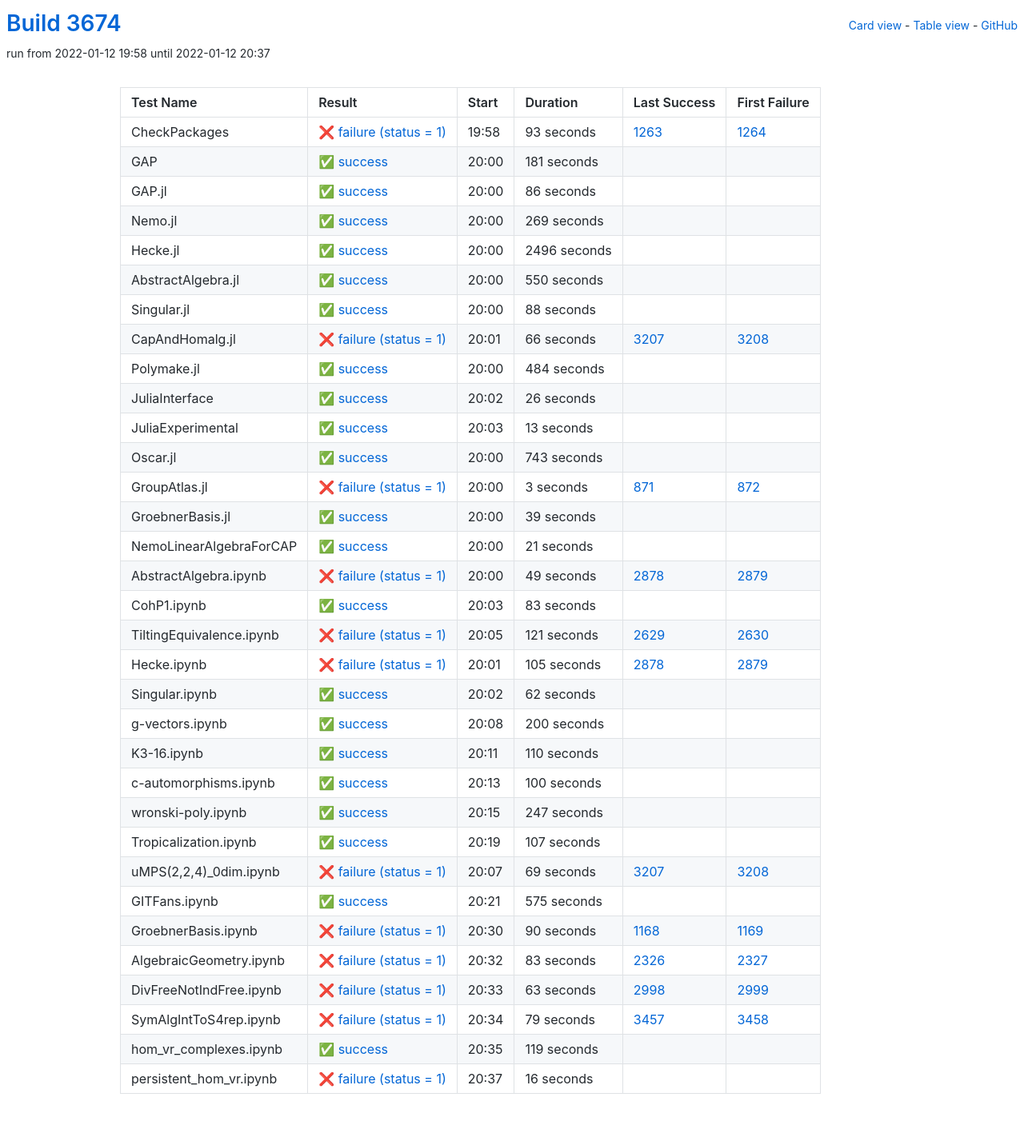
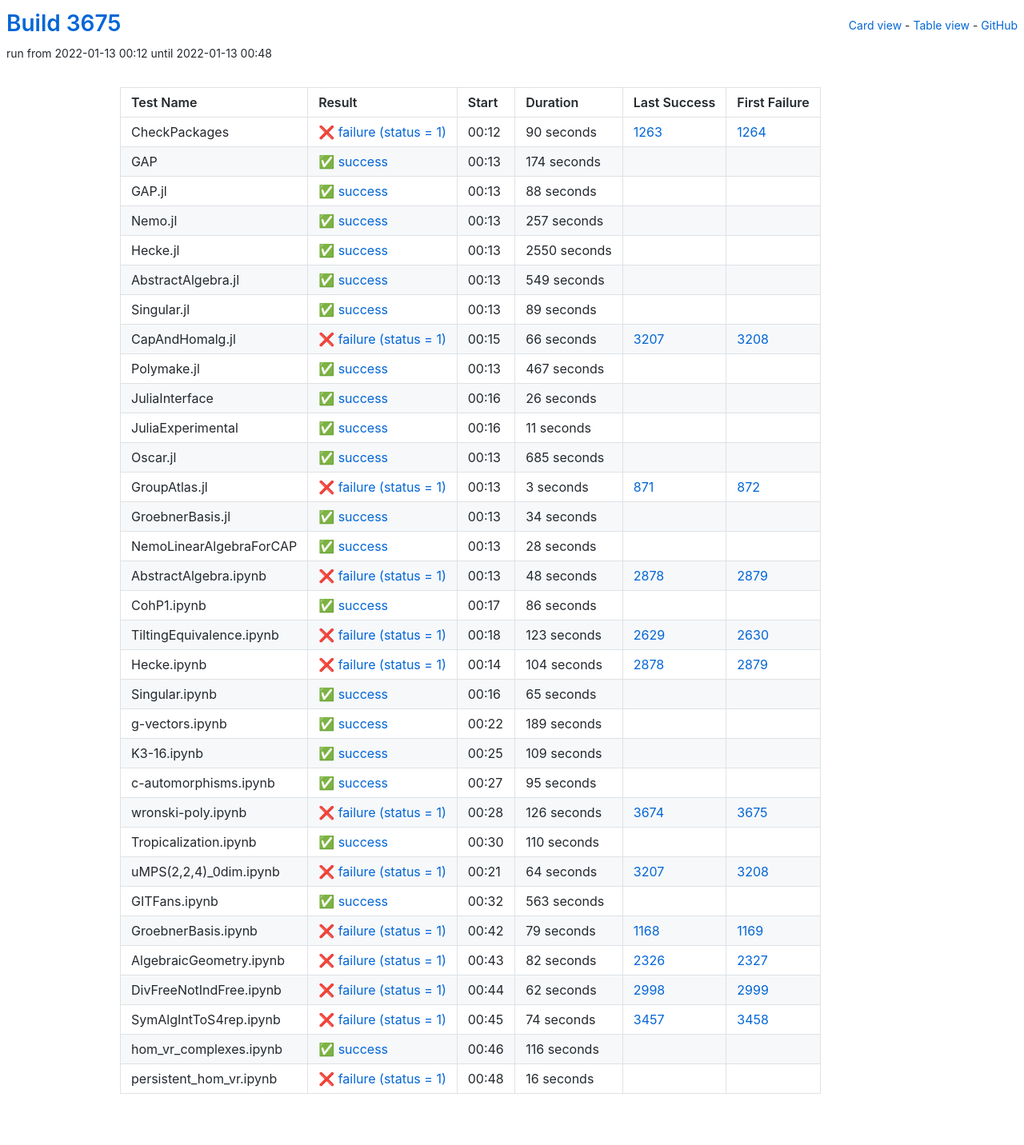
Before and after one commit to oscar-system/oscar-ci-status-stable, a Jekyll site: the page built from table.html, in a window 1280 px wide. Shown: the whole page at 80% size. Built offline with Jekyll 4.4.1, drawn with Linux system fonts in a browser that asks for light colours.

Commit message:
Build #3675

```diff
--- a/_data/ci.yml
+++ b/_data/ci.yml
@@ -1,6 +1,6 @@
 ---
-build: 3674
-build_url: https://oscarci.mathematik.uni-kl.de/job/oscar-stable/3674/
+build: 3675
+build_url: https://oscarci.mathematik.uni-kl.de/job/oscar-stable/3675/
 job: oscar-stable
 organization: oscar-system
 repo: oscar-ci-status-stable
@@ -8,80 +8,32 @@ repourl: https://github.com/oscar-system/oscar-ci-status-stable
 tests:
 - name: CheckPackages
   id: checkpackages
-  log: https://oscarci.mathematik.uni-kl.de/job/oscar-stable/3674/artifact/logs/build-3674/CheckPackages.log
-  start: 2022-01-12 19:58
+  log: https://oscarci.mathematik.uni-kl.de/job/oscar-stable/3675/artifact/logs/build-3675/CheckPackages.log
+  start: 2022-01-13 00:12
   success: false
   exitcode: 1
   status: failure
-  duration: 93
+  duration: 90
   last_success: 1263
   last_success_url: https://oscarci.mathematik.uni-kl.de/job/oscar-stable/1263/
   first_failure: 1264
   first_failure_url: https://oscarci.mathematik.uni-kl.de/job/oscar-stable/1264/
 - name: GAP
   id: gap
-  log: https://oscarci.mathematik.uni-kl.de/job/oscar-stable/3674/artifact/logs/build-3674/GAP.log
-  start: 2022-01-12 20:00
+  log: https://oscarci.mathematik.uni-kl.de/job/oscar-stable/3675/artifact/logs/build-3675/GAP.log
+  start: 2022-01-13 00:13
   success: true
   exitcode: 0
   status: success
-  duration: 181
+  duration: 174
   last_success: false
   last_success_url:
   first_failure: false
   first_failure_url:
 - name: GAP.jl
   id: gap-jl
-  log: https://oscarci.mathematik.uni-kl.de/job/oscar-stable/3674/artifact/logs/build-3674/GAP.jl.log
-  start: 2022-01-12 20:00
-  success: true
-  exitcode: 0
-  status: success
-  duration: 86
-  last_success: false
-  last_success_url:
-  first_failure: false
-  first_failure_url:
-- name: Nemo.jl
-  id: nemo-jl
-  log: https://oscarci.mathematik.uni-kl.de/job/oscar-stable/3674/artifact/logs/build-3674/Nemo.jl.log
-  start: 2022-01-12 20:00
-  success: true
-  exitcode: 0
-  status: success
-  duration: 269
-  last_success: false
-  last_success_url:
-  first_failure: false
-  first_failure_url:
-- name: Hecke.jl
-  id: hecke-jl
-  log: https://oscarci.mathematik.uni-kl.de/job/oscar-stable/3674/artifact/logs/build-3674/Hecke.jl.log
-  start: 2022-01-12 20:00
-  success: true
-  exitcode: 0
-  status: success
-  duration: 2496
-  last_success: false
-  last_success_url:
-  first_failure: false
-  first_failure_url:
-- name: AbstractAlgebra.jl
-  id: abstractalgebra-jl
-  log: https://oscarci.mathematik.uni-kl.de/job/oscar-stable/3674/artifact/logs/build-3674/AbstractAlgebra.jl.log
-  start: 2022-01-12 20:00
-  success: true
-  exitcode: 0
-  status: success
-  duration: 550
-  last_success: false
-  last_success_url:
-  first_failure: false
-  first_failure_url:
-- name: Singular.jl
-  id: singular-jl
-  log: https://oscarci.mathematik.uni-kl.de/job/oscar-stable/3674/artifact/logs/build-3674/Singular.jl.log
-  start: 2022-01-12 20:00
+  log: https://oscarci.mathematik.uni-kl.de/job/oscar-stable/3675/artifact/logs/build-3675/GAP.jl.log
+  start: 2022-01-13 00:13
   success: true
   exitcode: 0
   status: success
@@ -90,10 +42,58 @@ tests:
   last_success_url:
   first_failure: false
   first_failure_url:
+- name: Nemo.jl
+  id: nemo-jl
+  log: https://oscarci.mathematik.uni-kl.de/job/oscar-stable/3675/artifact/logs/build-3675/Nemo.jl.log
+  start: 2022-01-13 00:13
+  success: true
+  exitcode: 0
+  status: success
+  duration: 257
+  last_success: false
+  last_success_url:
+  first_failure: false
+  first_failure_url:
+- name: Hecke.jl
+  id: hecke-jl
+  log: https://oscarci.mathematik.uni-kl.de/job/oscar-stable/3675/artifact/logs/build-3675/Hecke.jl.log
+  start: 2022-01-13 00:13
+  success: true
+  exitcode: 0
+  status: success
+  duration: 2550
+  last_success: false
+  last_success_url:
+  first_failure: false
+  first_failure_url:
+- name: AbstractAlgebra.jl
+  id: abstractalgebra-jl
+  log: https://oscarci.mathematik.uni-kl.de/job/oscar-stable/3675/artifact/logs/build-3675/AbstractAlgebra.jl.log
+  start: 2022-01-13 00:13
+  success: true
+  exitcode: 0
+  status: success
+  duration: 549
+  last_success: false
+  last_success_url:
+  first_failure: false
+  first_failure_url:
+- name: Singular.jl
+  id: singular-jl
+  log: https://oscarci.mathematik.uni-kl.de/job/oscar-stable/3675/artifact/logs/build-3675/Singular.jl.log
+  start: 2022-01-13 00:13
+  success: true
+  exitcode: 0
+  status: success
+  duration: 89
+  last_success: false
+  last_success_url:
+  first_failure: false
+  first_failure_url:
 - name: CapAndHomalg.jl
   id: capandhomalg-jl
-  log: https://oscarci.mathematik.uni-kl.de/job/oscar-stable/3674/artifact/logs/build-3674/CapAndHomalg.jl.log
-  start: 2022-01-12 20:01
+  log: https://oscarci.mathematik.uni-kl.de/job/oscar-stable/3675/artifact/logs/build-3675/CapAndHomalg.jl.log
+  start: 2022-01-13 00:15
   success: false
   exitcode: 1
   status: failure
@@ -104,20 +104,20 @@ tests:
   first_failure_url: https://oscarci.mathematik.uni-kl.de/job/oscar-stable/3208/
 - name: Polymake.jl
   id: polymake-jl
-  log: https://oscarci.mathematik.uni-kl.de/job/oscar-stable/3674/artifact/logs/build-3674/Polymake.jl.log
-  start: 2022-01-12 20:00
+  log: https://oscarci.mathematik.uni-kl.de/job/oscar-stable/3675/artifact/logs/build-3675/Polymake.jl.log
+  start: 2022-01-13 00:13
   success: true
   exitcode: 0
   status: success
-  duration: 484
+  duration: 467
   last_success: false
   last_success_url:
   first_failure: false
   first_failure_url:
 - name: JuliaInterface
   id: juliainterface
-  log: https://oscarci.mathematik.uni-kl.de/job/oscar-stable/3674/artifact/logs/build-3674/JuliaInterface.log
-  start: 2022-01-12 20:02
+  log: https://oscarci.mathematik.uni-kl.de/job/oscar-stable/3675/artifact/logs/build-3675/JuliaInterface.log
+  start: 2022-01-13 00:16
   success: true
   exitcode: 0
   status: success
@@ -128,32 +128,32 @@ tests:
   first_failure_url:
 - name: JuliaExperimental
   id: juliaexperimental
-  log: https://oscarci.mathematik.uni-kl.de/job/oscar-stable/3674/artifact/logs/build-3674/JuliaExperimental.log
-  start: 2022-01-12 20:03
+  log: https://oscarci.mathematik.uni-kl.de/job/oscar-stable/3675/artifact/logs/build-3675/JuliaExperimental.log
+  start: 2022-01-13 00:16
   success: true
   exitcode: 0
   status: success
-  duration: 13
+  duration: 11
   last_success: false
   last_success_url:
   first_failure: false
   first_failure_url:
 - name: Oscar.jl
   id: oscar-jl
-  log: https://oscarci.mathematik.uni-kl.de/job/oscar-stable/3674/artifact/logs/build-3674/Oscar.jl.log
-  start: 2022-01-12 20:00
+  log: https://oscarci.mathematik.uni-kl.de/job/oscar-stable/3675/artifact/logs/build-3675/Oscar.jl.log
+  start: 2022-01-13 00:13
   success: true
   exitcode: 0
   status: success
-  duration: 743
+  duration: 685
   last_success: false
   last_success_url:
   first_failure: false
   first_failure_url:
 - name: GroupAtlas.jl
   id: groupatlas-jl
-  log: https://oscarci.mathematik.uni-kl.de/job/oscar-stable/3674/artifact/logs/build-3674/GroupAtlas.jl.log
-  start: 2022-01-12 20:00
+  log: https://oscarci.mathematik.uni-kl.de/job/oscar-stable/3675/artifact/logs/build-3675/GroupAtlas.jl.log
+  start: 2022-01-13 00:13
   success: false
   exitcode: 1
   status: failure
@@ -164,104 +164,140 @@ tests:
   first_failure_url: https://oscarci.mathematik.uni-kl.de/job/oscar-stable/872/
 - name: GroebnerBasis.jl
   id: groebnerbasis-jl
-  log: https://oscarci.mathematik.uni-kl.de/job/oscar-stable/3674/artifact/logs/build-3674/GroebnerBasis.jl.log
-  start: 2022-01-12 20:00
+  log: https://oscarci.mathematik.uni-kl.de/job/oscar-stable/3675/artifact/logs/build-3675/GroebnerBasis.jl.log
+  start: 2022-01-13 00:13
   success: true
   exitcode: 0
   status: success
-  duration: 39
+  duration: 34
   last_success: false
   last_success_url:
   first_failure: false
   first_failure_url:
 - name: NemoLinearAlgebraForCAP
   id: nemolinearalgebraforcap
-  log: https://oscarci.mathematik.uni-kl.de/job/oscar-stable/3674/artifact/logs/build-3674/NemoLinearAlgebraForCAP.log
-  start: 2022-01-12 20:00
+  log: https://oscarci.mathematik.uni-kl.de/job/oscar-stable/3675/artifact/logs/build-3675/NemoLinearAlgebraForCAP.log
+  start: 2022-01-13 00:13
   success: true
   exitcode: 0
   status: success
-  duration: 21
+  duration: 28
   last_success: false
   last_success_url:
   first_failure: false
   first_failure_url:
 - name: AbstractAlgebra.ipynb
   id: abstractalgebra-ipynb
-  log: https://oscarci.mathematik.uni-kl.de/job/oscar-stable/3674/artifact/logs/build-3674/AbstractAlgebra.ipynb.log
-  start: 2022-01-12 20:00
+  log: https://oscarci.mathematik.uni-kl.de/job/oscar-stable/3675/artifact/logs/build-3675/AbstractAlgebra.ipynb.log
+  start: 2022-01-13 00:13
   success: false
   exitcode: 1
   status: failure
-  duration: 49
+  duration: 48
   last_success: 2878
   last_success_url: https://oscarci.mathematik.uni-kl.de/job/oscar-stable/2878/
   first_failure: 2879
   first_failure_url: https://oscarci.mathematik.uni-kl.de/job/oscar-stable/2879/
 - name: CohP1.ipynb
   id: cohp1-ipynb
-  log: https://oscarci.mathematik.uni-kl.de/job/oscar-stable/3674/artifact/logs/build-3674/CohP1.ipynb.log
-  start: 2022-01-12 20:03
+  log: https://oscarci.mathematik.uni-kl.de/job/oscar-stable/3675/artifact/logs/build-3675/CohP1.ipynb.log
+  start: 2022-01-13 00:17
   success: true
   exitcode: 0
   status: success
-  duration: 83
+  duration: 86
   last_success: false
   last_success_url:
   first_failure: false
   first_failure_url:
 - name: TiltingEquivalence.ipynb
   id: tiltingequivalence-ipynb
-  log: https://oscarci.mathematik.uni-kl.de/job/oscar-stable/3674/artifact/logs/build-3674/TiltingEquivalence.ipynb.log
-  start: 2022-01-12 20:05
+  log: https://oscarci.mathematik.uni-kl.de/job/oscar-stable/3675/artifact/logs/build-3675/TiltingEquivalence.ipynb.log
+  start: 2022-01-13 00:18
   success: false
   exitcode: 1
   status: failure
-  duration: 121
+  duration: 123
   last_success: 2629
   last_success_url: https://oscarci.mathematik.uni-kl.de/job/oscar-stable/2629/
   first_failure: 2630
   first_failure_url: https://oscarci.mathematik.uni-kl.de/job/oscar-stable/2630/
 - name: Hecke.ipynb
   id: hecke-ipynb
-  log: https://oscarci.mathematik.uni-kl.de/job/oscar-stable/3674/artifact/logs/build-3674/Hecke.ipynb.log
-  start: 2022-01-12 20:01
+  log: https://oscarci.mathematik.uni-kl.de/job/oscar-stable/3675/artifact/logs/build-3675/Hecke.ipynb.log
+  start: 2022-01-13 00:14
   success: false
   exitcode: 1
   status: failure
-  duration: 105
+  duration: 104
   last_success: 2878
   last_success_url: https://oscarci.mathematik.uni-kl.de/job/oscar-stable/2878/
   first_failure: 2879
   first_failure_url: https://oscarci.mathematik.uni-kl.de/job/oscar-stable/2879/
 - name: Singular.ipynb
   id: singular-ipynb
-  log: https://oscarci.mathematik.uni-kl.de/job/oscar-stable/3674/artifact/logs/build-3674/Singular.ipynb.log
-  start: 2022-01-12 20:02
+  log: https://oscarci.mathematik.uni-kl.de/job/oscar-stable/3675/artifact/logs/build-3675/Singular.ipynb.log
+  start: 2022-01-13 00:16
   success: true
   exitcode: 0
   status: success
-  duration: 62
+  duration: 65
   last_success: false
   last_success_url:
   first_failure: false
   first_failure_url:
 - name: g-vectors.ipynb
   id: g-vectors-ipynb
-  log: https://oscarci.mathematik.uni-kl.de/job/oscar-stable/3674/artifact/logs/build-3674/g-vectors.ipynb.log
-  start: 2022-01-12 20:08
+  log: https://oscarci.mathematik.uni-kl.de/job/oscar-stable/3675/artifact/logs/build-3675/g-vectors.ipynb.log
+  start: 2022-01-13 00:22
   success: true
   exitcode: 0
   status: success
-  duration: 200
+  duration: 189
   last_success: false
   last_success_url:
   first_failure: false
   first_failure_url:
 - name: K3-16.ipynb
   id: k3-16-ipynb
-  log: https://oscarci.mathematik.uni-kl.de/job/oscar-stable/3674/artifact/logs/build-3674/K3-16.ipynb.log
-  start: 2022-01-12 20:11
+  log: https://oscarci.mathematik.uni-kl.de/job/oscar-stable/3675/artifact/logs/build-3675/K3-16.ipynb.log
+  start: 2022-01-13 00:25
+  success: true
+  exitcode: 0
+  status: success
+  duration: 109
+  last_success: false
+  last_success_url:
+  first_failure: false
+  first_failure_url:
+- name: c-automorphisms.ipynb
+  id: c-automorphisms-ipynb
+  log: https://oscarci.mathematik.uni-kl.de/job/oscar-stable/3675/artifact/logs/build-3675/c-automorphisms.ipynb.log
+  start: 2022-01-13 00:27
+  success: true
+  exitcode: 0
+  status: success
+  duration: 95
+  last_success: false
+  last_success_url:
+  first_failure: false
+  first_failure_url:
+- name: wronski-poly.ipynb
+  id: wronski-poly-ipynb
+  log: https://oscarci.mathematik.uni-kl.de/job/oscar-stable/3675/artifact/logs/build-3675/wronski-poly.ipynb.log
+  start: 2022-01-13 00:28
+  success: false
+  exitcode: 1
+  status: failure
+  duration: 126
+  last_success: 3674
+  last_success_url: https://oscarci.mathematik.uni-kl.de/job/oscar-stable/3674/
+  first_failure: 3675
+  first_failure_url: https://oscarci.mathematik.uni-kl.de/job/oscar-stable/3675/
+- name: Tropicalization.ipynb
+  id: tropicalization-ipynb
+  log: https://oscarci.mathematik.uni-kl.de/job/oscar-stable/3675/artifact/logs/build-3675/Tropicalization.ipynb.log
+  start: 2022-01-13 00:30
   success: true
   exitcode: 0
   status: success
@@ -270,130 +306,94 @@ tests:
   last_success_url:
   first_failure: false
   first_failure_url:
-- name: c-automorphisms.ipynb
-  id: c-automorphisms-ipynb
-  log: https://oscarci.mathematik.uni-kl.de/job/oscar-stable/3674/artifact/logs/build-3674/c-automorphisms.ipynb.log
-  start: 2022-01-12 20:13
-  success: true
-  exitcode: 0
-  status: success
-  duration: 100
-  last_success: false
-  last_success_url:
-  first_failure: false
-  first_failure_url:
-- name: wronski-poly.ipynb
-  id: wronski-poly-ipynb
-  log: https://oscarci.mathematik.uni-kl.de/job/oscar-stable/3674/artifact/logs/build-3674/wronski-poly.ipynb.log
-  start: 2022-01-12 20:15
-  success: true
-  exitcode: 0
-  status: success
-  duration: 247
-  last_success: false
-  last_success_url:
-  first_failure: false
-  first_failure_url:
-- name: Tropicalization.ipynb
-  id: tropicalization-ipynb
-  log: https://oscarci.mathematik.uni-kl.de/job/oscar-stable/3674/artifact/logs/build-3674/Tropicalization.ipynb.log
-  start: 2022-01-12 20:19
-  success: true
-  exitcode: 0
-  status: success
-  duration: 107
-  last_success: false
-  last_success_url:
-  first_failure: false
-  first_failure_url:
 - name: uMPS(2,2,4)_0dim.ipynb
   id: umps-2-2-4-0dim-ipynb
-  log: https://oscarci.mathematik.uni-kl.de/job/oscar-stable/3674/artifact/logs/build-3674/uMPS-2-2-4-_0dim.ipynb.log
-  start: 2022-01-12 20:07
+  log: https://oscarci.mathematik.uni-kl.de/job/oscar-stable/3675/artifact/logs/build-3675/uMPS-2-2-4-_0dim.ipynb.log
+  start: 2022-01-13 00:21
   success: false
   exitcode: 1
   status: failure
-  duration: 69
+  duration: 64
   last_success: 3207
   last_success_url: https://oscarci.mathematik.uni-kl.de/job/oscar-stable/3207/
   first_failure: 3208
   first_failure_url: https://oscarci.mathematik.uni-kl.de/job/oscar-stable/3208/
 - name: GITFans.ipynb
   id: gitfans-ipynb
-  log: https://oscarci.mathematik.uni-kl.de/job/oscar-stable/3674/artifact/logs/build-3674/GITFans.ipynb.log
-  start: 2022-01-12 20:21
+  log: https://oscarci.mathematik.uni-kl.de/job/oscar-stable/3675/artifact/logs/build-3675/GITFans.ipynb.log
+  start: 2022-01-13 00:32
   success: true
   exitcode: 0
   status: success
-  duration: 575
+  duration: 563
   last_success: false
   last_success_url:
   first_failure: false
   first_failure_url:
 - name: GroebnerBasis.ipynb
   id: groebnerbasis-ipynb
-  log: https://oscarci.mathematik.uni-kl.de/job/oscar-stable/3674/artifact/logs/build-3674/GroebnerBasis.ipynb.log
-  start: 2022-01-12 20:30
+  log: https://oscarci.mathematik.uni-kl.de/job/oscar-stable/3675/artifact/logs/build-3675/GroebnerBasis.ipynb.log
+  start: 2022-01-13 00:42
   success: false
   exitcode: 1
   status: failure
-  duration: 90
+  duration: 79
   last_success: 1168
   last_success_url: https://oscarci.mathematik.uni-kl.de/job/oscar-stable/1168/
   first_failure: 1169
   first_failure_url: https://oscarci.mathematik.uni-kl.de/job/oscar-stable/1169/
 - name: AlgebraicGeometry.ipynb
   id: algebraicgeometry-ipynb
-  log: https://oscarci.mathematik.uni-kl.de/job/oscar-stable/3674/artifact/logs/build-3674/AlgebraicGeometry.ipynb.log
-  start: 2022-01-12 20:32
+  log: https://oscarci.mathematik.uni-kl.de/job/oscar-stable/3675/artifact/logs/build-3675/AlgebraicGeometry.ipynb.log
+  start: 2022-01-13 00:43
   success: false
   exitcode: 1
   status: failure
-  duration: 83
+  duration: 82
   last_success: 2326
   last_success_url: https://oscarci.mathematik.uni-kl.de/job/oscar-stable/2326/
   first_failure: 2327
   first_failure_url: https://oscarci.mathematik.uni-kl.de/job/oscar-stable/2327/
 - name: DivFreeNotIndFree.ipynb
   id: divfreenotindfree-ipynb
-  log: https://oscarci.mathematik.uni-kl.de/job/oscar-stable/3674/artifact/logs/build-3674/DivFreeNotIndFree.ipynb.log
-  start: 2022-01-12 20:33
+  log: https://oscarci.mathematik.uni-kl.de/job/oscar-stable/3675/artifact/logs/build-3675/DivFreeNotIndFree.ipynb.log
+  start: 2022-01-13 00:44
   success: false
   exitcode: 1
   status: failure
-  duration: 63
+  duration: 62
   last_success: 2998
   last_success_url: https://oscarci.mathematik.uni-kl.de/job/oscar-stable/2998/
   first_failure: 2999
   first_failure_url: https://oscarci.mathematik.uni-kl.de/job/oscar-stable/2999/
 - name: SymAlgIntToS4rep.ipynb
   id: symalginttos4rep-ipynb
-  log: https://oscarci.mathematik.uni-kl.de/job/oscar-stable/3674/artifact/logs/build-3674/SymAlgIntToS4rep.ipynb.log
-  start: 2022-01-12 20:34
+  log: https://oscarci.mathematik.uni-kl.de/job/oscar-stable/3675/artifact/logs/build-3675/SymAlgIntToS4rep.ipynb.log
+  start: 2022-01-13 00:45
   success: false
   exitcode: 1
   status: failure
-  duration: 79
+  duration: 74
   last_success: 3457
   last_success_url: https://oscarci.mathematik.uni-kl.de/job/oscar-stable/3457/
   first_failure: 3458
   first_failure_url: https://oscarci.mathematik.uni-kl.de/job/oscar-stable/3458/
 - name: hom_vr_complexes.ipynb
   id: hom-vr-complexes-ipynb
-  log: https://oscarci.mathematik.uni-kl.de/job/oscar-stable/3674/artifact/logs/build-3674/hom_vr_complexes.ipynb.log
-  start: 2022-01-12 20:35
+  log: https://oscarci.mathematik.uni-kl.de/job/oscar-stable/3675/artifact/logs/build-3675/hom_vr_complexes.ipynb.log
+  start: 2022-01-13 00:46
   success: true
   exitcode: 0
   status: success
-  duration: 119
+  duration: 116
   last_success: false
   last_success_url:
   first_failure: false
   first_failure_url:
 - name: persistent_hom_vr.ipynb
   id: persistent-hom-vr-ipynb
-  log: https://oscarci.mathematik.uni-kl.de/job/oscar-stable/3674/artifact/logs/build-3674/persistent_hom_vr.ipynb.log
-  start: 2022-01-12 20:37
+  log: https://oscarci.mathematik.uni-kl.de/job/oscar-stable/3675/artifact/logs/build-3675/persistent_hom_vr.ipynb.log
+  start: 2022-01-13 00:48
   success: false
   exitcode: 1
   status: failure
```
Also changed, not shown: README.md.
